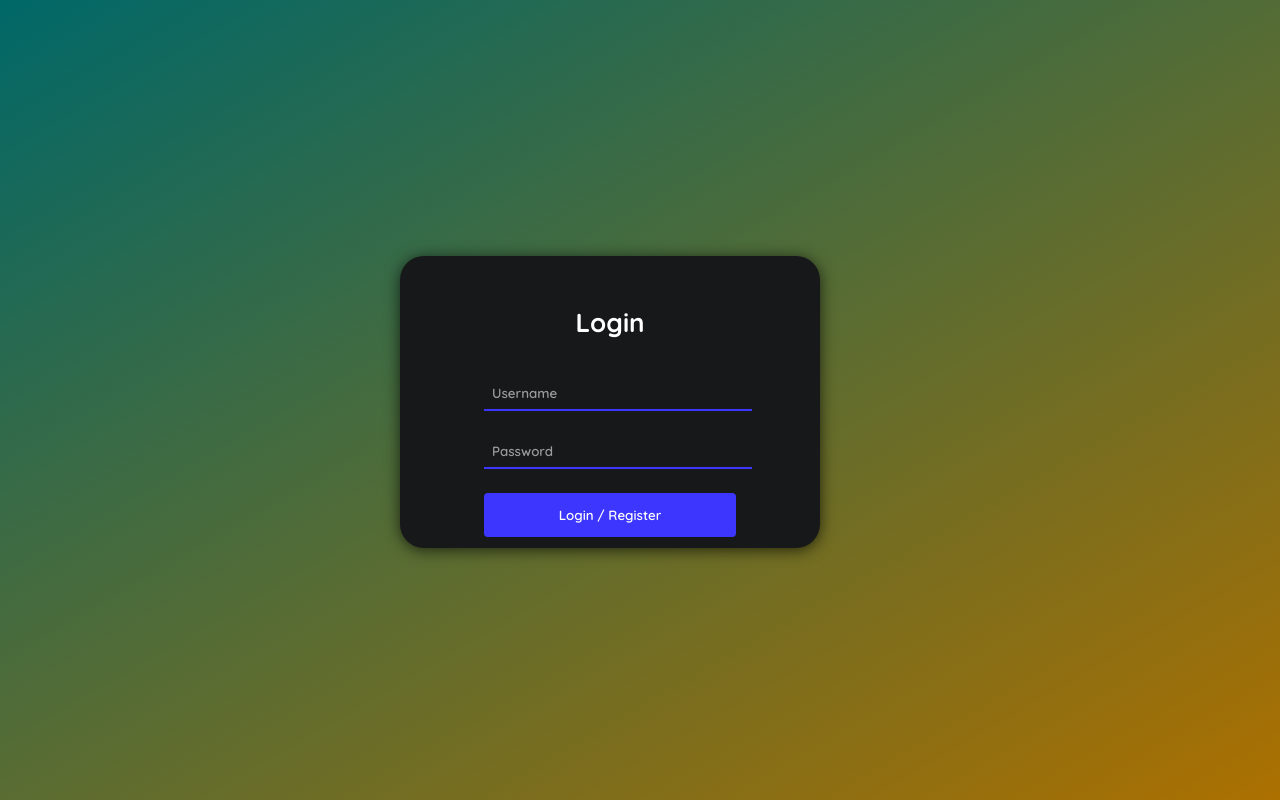
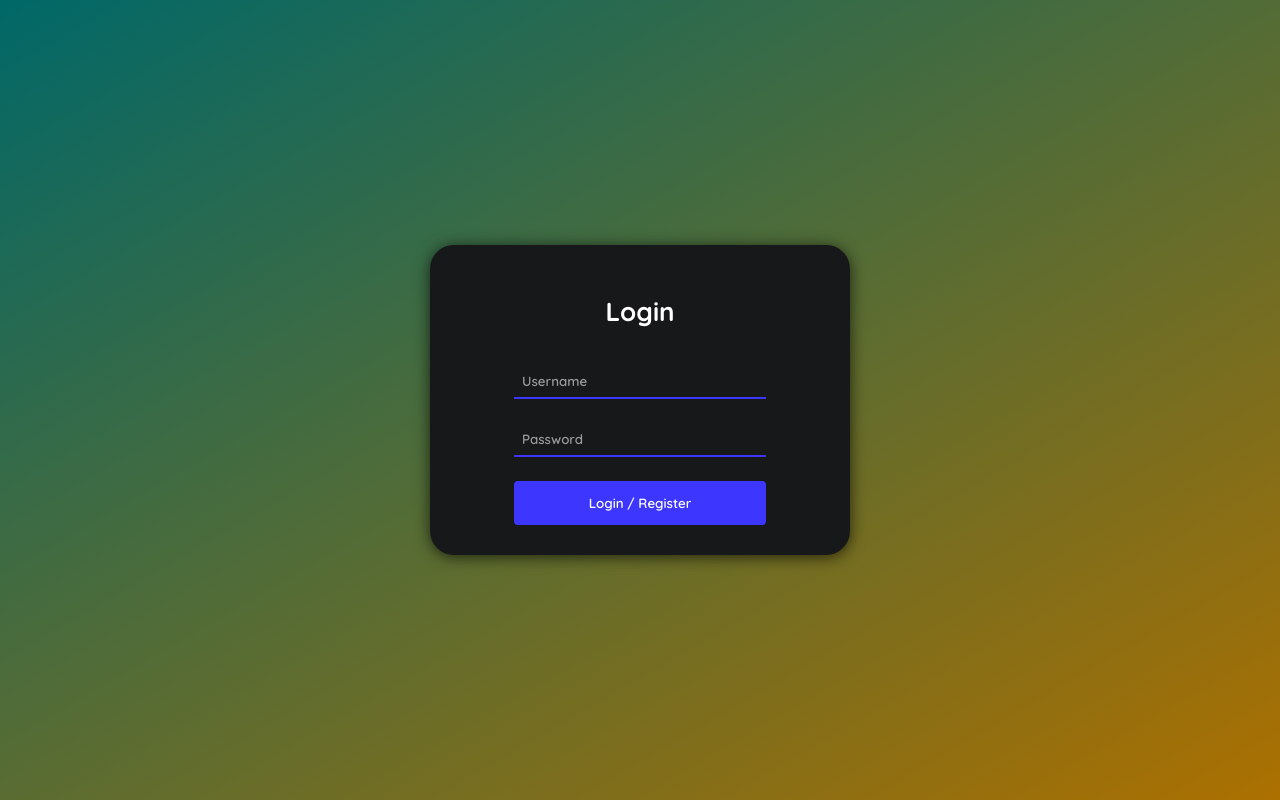
Before and after one commit to abubow/Nect---NextJs-Chat-App, a Next.js app: page / in a window 1280 px wide. Built offline with nearby package versions, Linux system fonts and the light colour scheme.

Commit message:
fixed some centering issues

```diff
--- a/styles/auth.css
+++ b/styles/auth.css
@@ -9,14 +9,16 @@
   -webkit-animation: Gradient 15s ease infinite;
   -moz-animation: Gradient 15s ease infinite;
   animation: Gradient 15s ease infinite;
+  display: flex;
+  justify-content: center;
+  align-items: center;
 }
 
 .auth-container {
-  width: 420px;
-  height: 292px;
+  min-width: 420px;
+  max-width: 800px;
+  min-height: 292px;
   position: relative;
-  top: calc(50vh - 144px - 100px);
-  left: calc(50vw - 240px - 100px);
   background-color: #161819;
   border-radius: 24px;
   box-shadow: 0 2px 15px rgb(0 0 0 / 68%);
@@ -54,6 +56,7 @@
 .submit-button {
   width: 100%;
   padding: 14px;
+  margin-bottom: 30px !important;
   border-radius: 4px;
   border-width: 0px;
   cursor: pointer;
--- a/styles/chats.css
+++ b/styles/chats.css
@@ -1,5 +1,7 @@
 .shadow {
   box-shadow: 0 2px 15px rgb(0 0 0 / 68%);
+  min-width:100%;
+  min-height:100%;
 }
 
 /* Chat List */
--- a/styles/index.css
+++ b/styles/index.css
@@ -2,4 +2,6 @@
 
 * {
   font-family: Quicksand !important;
+  scrollbar-width: none !important;
+  overflow: hidden !important;
 }
```
